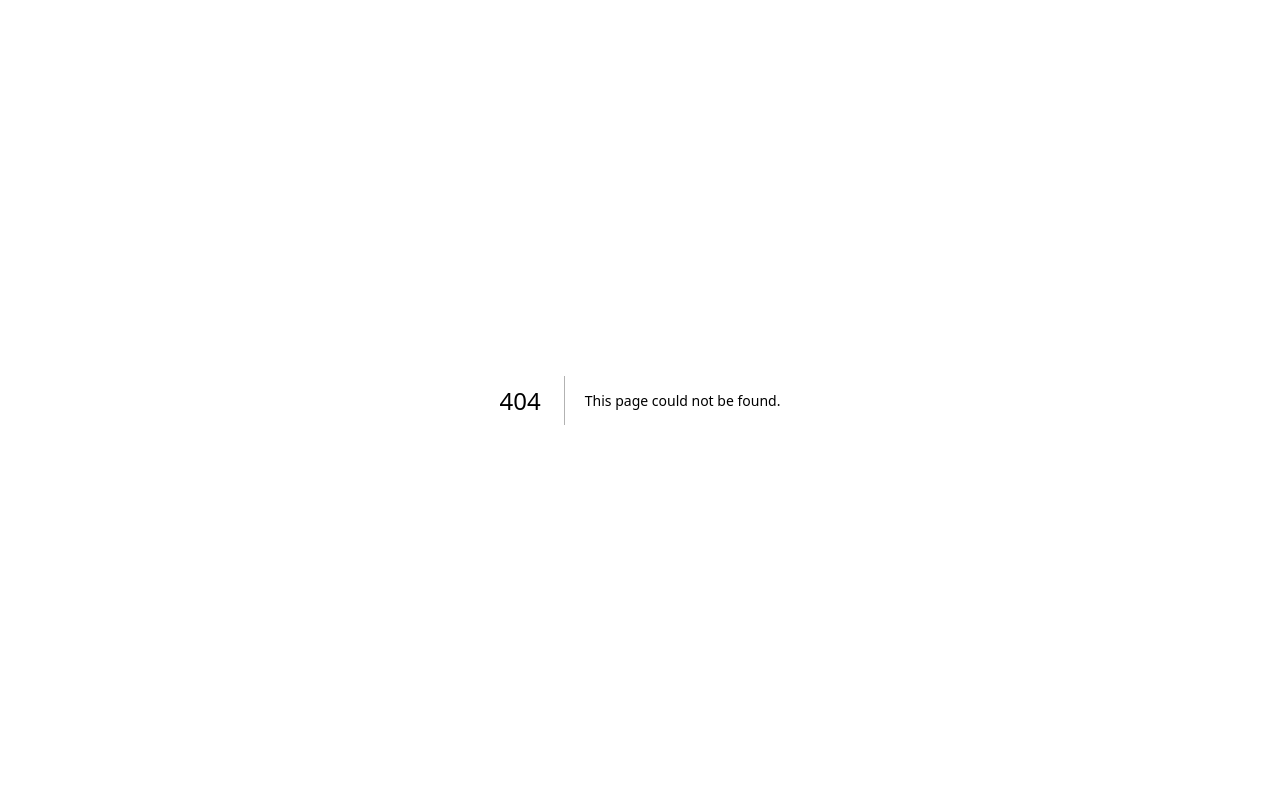
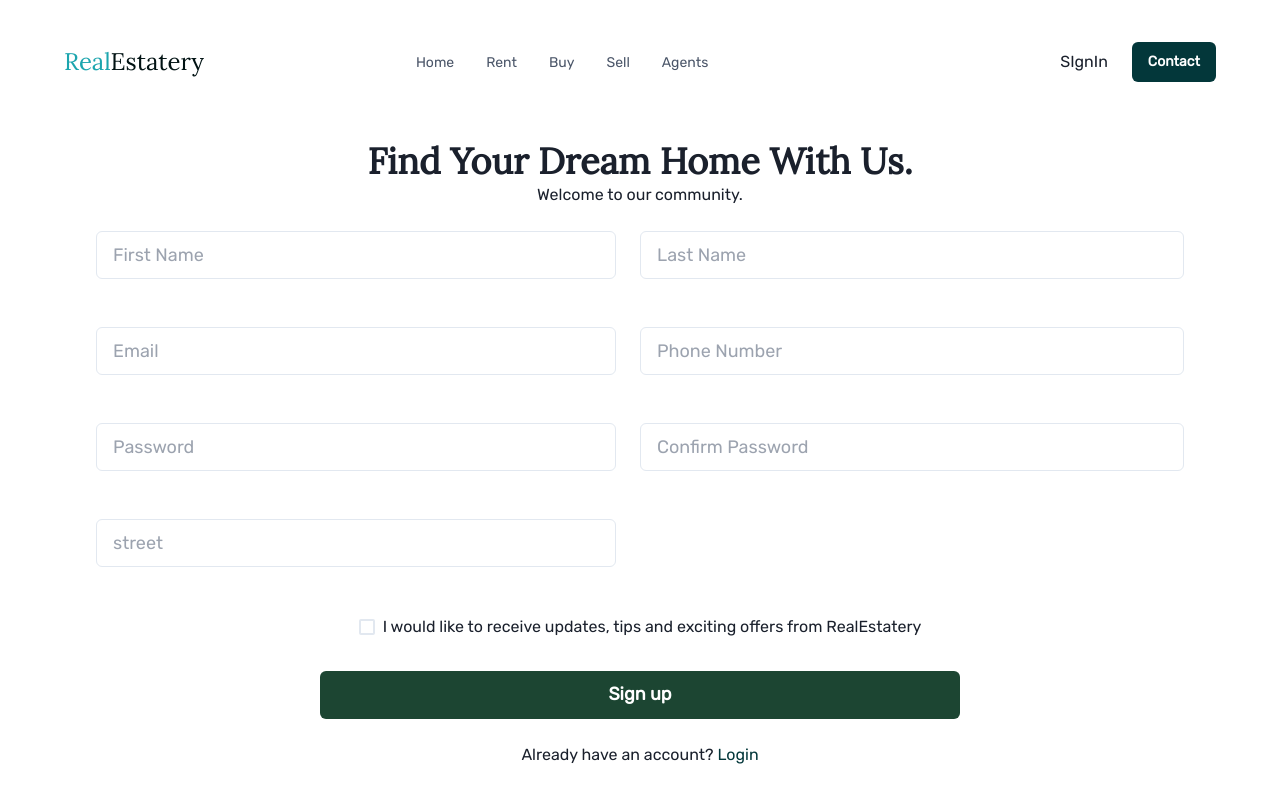
Before and after one commit to Ajyupdate/freestyle, a Next.js app: page /auth/sign-up in a window 1280 px wide. Before the commit this address had no page. Built offline with nearby package versions, Linux system fonts and the light colour scheme.

Commit message:
attaching endpoint to sign up

```diff
--- a/modules/auth/LoginForm.tsx
+++ b/modules/auth/SignUp.tsx
@@ -22,39 +22,39 @@ import {
 } from "@chakra-ui/react";
 import * as Yup from 'yup'
 
-interface ILoginFormProps{
-  firstName: string,
-  lastName: string,
+interface ISignUpFormProps{
+  first_name: string,
+  last_name: string,
   email: string,
-  phoneNumber: string,
-  city: string,
-  country: string,
+  phone_number: string,
+  // city: string,
+  street: string,
   password: string,
   confirmPassword: string,
 
 
 }
-export default function LoginForm() {
-  const initialValues:ILoginFormProps  = {
-    firstName: '',
-    lastName: "",
+export default function SignUpForm() {
+  const initialValues:ISignUpFormProps  = {
+    first_name: '',
+    last_name: "",
     email: "",
     password: "",
     confirmPassword: "",
-    phoneNumber: "",
-    city: '',
-    country: ''
+    phone_number: "",
+    // city: '',
+    street: ''
 
 
    };
 
   const validationSchema = Yup.object({
-    firstName: Yup.string().max(15, 'must not exceed 15 character').required('required'),
-    lastName: Yup.string().max(15, 'must not exceed 15 character').required('required'),
-    email: Yup.string().email('Invalid email address').required('Required'),
-    phoneNumber: Yup.number().max(11, 'must not exceed 11').min(11, 'must not be less than 11').required(),
-    city: Yup.string().required(),
-    country: Yup.string().required(),
+    first_name: Yup.string().max(15, 'must not exceed 15 character').required(),
+    last_name: Yup.string().max(15, 'must not exceed 15 character').required(),
+    email: Yup.string().email('Invalid email address').required(),
+    phone_number: Yup.number().min(11, 'must not be less than 11').required(),
+    // city: Yup.string().required(),
+    // street: Yup.string().required(),
     password: Yup.string()
     .min(8, 'Password must be at least 8 characters')
     .required('Required'),
@@ -65,13 +65,27 @@ export default function LoginForm() {
   return (
     <Formik
       initialValues={initialValues}
-      validationSchema={validationSchema}
+      // validationSchema={validationSchema}
       onSubmit={(values) => {
-        console.log(values);
+        const { confirmPassword, ...data } = values;
+        fetch("https://real-estatery.herokuapp.com/seller/signup", {
+          method: "POST",
+          headers: {
+            "Content-Type": "application/json",
+          },
+          body: JSON.stringify(data),
+        })
+          .then((response) => response.json())
+          .then((data) => {
+            console.log("Success:", data);
+          })
+          .catch((error) => {
+            console.error("Error:", error);
+          });
       }}
     >
       {({ values, handleBlur, errors, handleChange, handleSubmit }) => (
-        <Form  onSubmit={handleSubmit}>
+        <Form  >
           <Flex
           direction={{ base: "column", md: "row" }}
            wrap="wrap" justify="space-between"
@@ -83,12 +97,12 @@ export default function LoginForm() {
               <Input
                 placeholder='First Name'
                 size={'lg'}
-                name="firstName"
-                value={values.firstName}
+                name="first_name"
+                value={values.first_name}
                 onChange={handleChange}
-                onBlur={handleBlur('firstName')}
+                onBlur={handleBlur('first_name')}
               />
-              <ErrorMessage  name='firstName'/>
+              <ErrorMessage  name='first_name'/>
             </FormControl>
 
             <FormControl my={6} flex={{ base: "1 0 100%", md: "1 0 45%" }}>
@@ -96,12 +110,12 @@ export default function LoginForm() {
               <Input
                 placeholder='Last Name'
                 size={'lg'}
-                name="lastName"
-                value={values.lastName}
+                name="last_name"
+                value={values.last_name}
                 onChange={handleChange}
-                onBlur={handleBlur('firstName')}
+                onBlur={handleBlur('last_name')}
               />
-              <ErrorMessage  name='lastName'/>
+              <ErrorMessage  name='last_name'/>
             </FormControl>
 
             <FormControl my={6} pr={{md:6}} flex={{ base: "1 0 100%", md: "1 0 45%" }}>
@@ -123,36 +137,14 @@ export default function LoginForm() {
                 placeholder='Phone Number'
                 size={'lg'}
                 type="tel"
-                name="phoneNumber"
-                value={values.phoneNumber}
+                name="phone_number"
+                value={values.phone_number}
                 onChange={handleChange}
               />
-              <ErrorMessage  name='phoneNumber'/>
+              <ErrorMessage  name='phone_number'/>
             </FormControl>
 
-            <FormControl my={6} pr={{md:6}} flex={{ base: "1 0 100%", md: "1 0 45%" }}>
 
-              <Input
-              placeholder='City'
-                size={'lg'}
-                name="City"
-                value={values.city}
-                onChange={handleChange}
-              />
-              <ErrorMessage  name='city'/>
-            </FormControl>
-
-            <FormControl my={6} flex={{ base: "1 0 100%", md: "1 0 45%" }}>
-
-              <Input
-                placeholder='Country'
-                size={'lg'}
-                name="country"
-                value={values.country}
-                onChange={handleChange}
-              />
-              <ErrorMessage  name='country'/>
-            </FormControl>
 
             <FormControl my={6} pr={{md:6}} flex={{ base: "1 0 100%", md: "1 0 45%" }}>
 
@@ -180,6 +172,31 @@ export default function LoginForm() {
               <ErrorMessage  name='confirmPassword'/>
             </FormControl>
 
+            <FormControl my={6} pr={{md:6}} flex={{ base: "1 0 100%", md: "1 0 45%" }}>
+
+            <Input
+                placeholder='street'
+                size={'lg'}
+                name="street"
+                value={values.street}
+                onChange={handleChange}
+              />
+              <ErrorMessage  name='street'/>
+
+            </FormControl>
+
+            <FormControl my={6} flex={{ base: "1 0 100%", md: "1 0 45%" }}>
+
+            {/* <Input
+              placeholder='City'
+                size={'lg'}
+                name="City"
+                value={values.city}
+                onChange={handleChange}
+              />
+              <ErrorMessage  name='city'/> */}
+            </FormControl>
+
           </Flex>
 
 
@@ -193,6 +210,7 @@ export default function LoginForm() {
 
             <Stack spacing={10} pt={2} flex={1} align='center' >
               <Button
+                onClick={() => handleSubmit()}
                 w={'50%'}
                 loadingText="Submitting"
                 size="lg"
--- a/pages/auth/login.tsx
+++ b/pages/auth/sign-up.tsx
@@ -3,7 +3,7 @@
 import type { ReactElement } from 'react'
 import Layout from '../../component/layout/auth/Layout'
 import type { NextPageWithLayout } from '../../component/types/next-page-with-layout'
-import LoginForm from '../../modules/auth/LoginForm'
+import LoginForm from '../../modules/auth/SignUp'
 import { GetStaticPaths, GetStaticProps } from 'next';
 
 const Login: NextPageWithLayout = () => {
```
